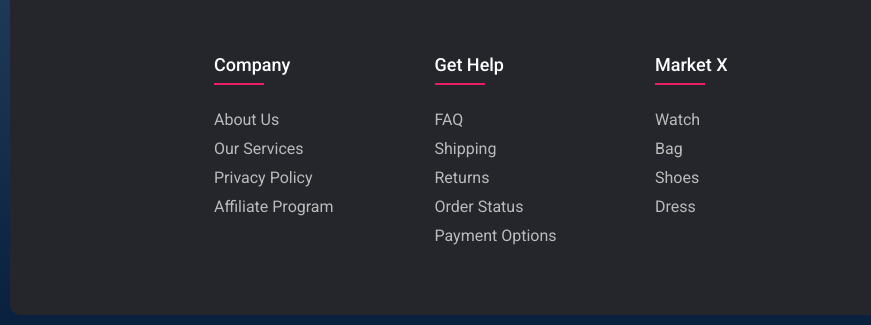
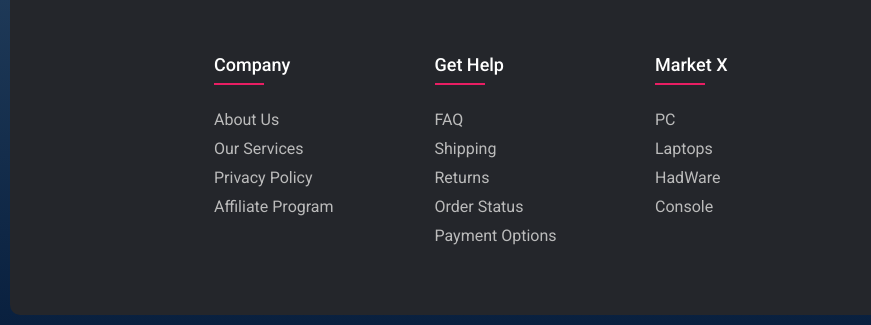
Before and after one commit to Vakhtangzuba/shop, a website: page index.html in a window 1280 px wide. Shown: the part 822-1147 px from the top of the page, 0-871 px from the left. Drawn offline with nearby package versions, Linux system fonts and the light colour scheme; no server answers.

Commit message:
first commit

```diff
--- a/templates/footer.html
+++ b/templates/footer.html
@@ -22,10 +22,10 @@
     <div class="footer-col">
       <h4>Market X</h4>
       <ul>
-        <li><a href="#">watch</a></li>
-        <li><a href="#">bag</a></li>
-        <li><a href="#">shoes</a></li>
-        <li><a href="#">dress</a></li>
+        <li><a href="#">PC</a></li>
+        <li><a href="#">Laptops</a></li>
+        <li><a href="#">HadWare</a></li>
+        <li><a href="#">Console</a></li>
       </ul>
     </div>
     <div class="footer-col">
```
